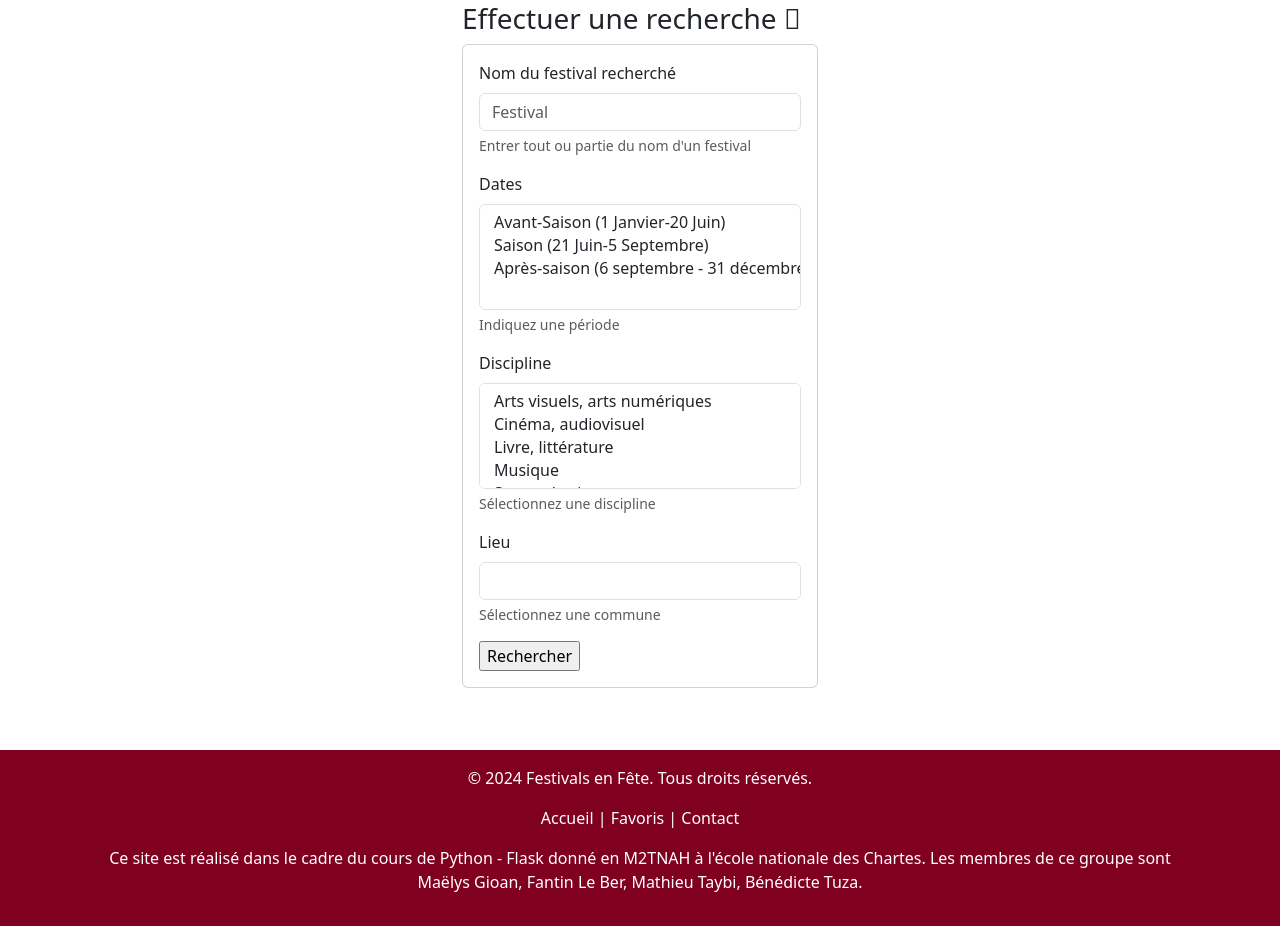
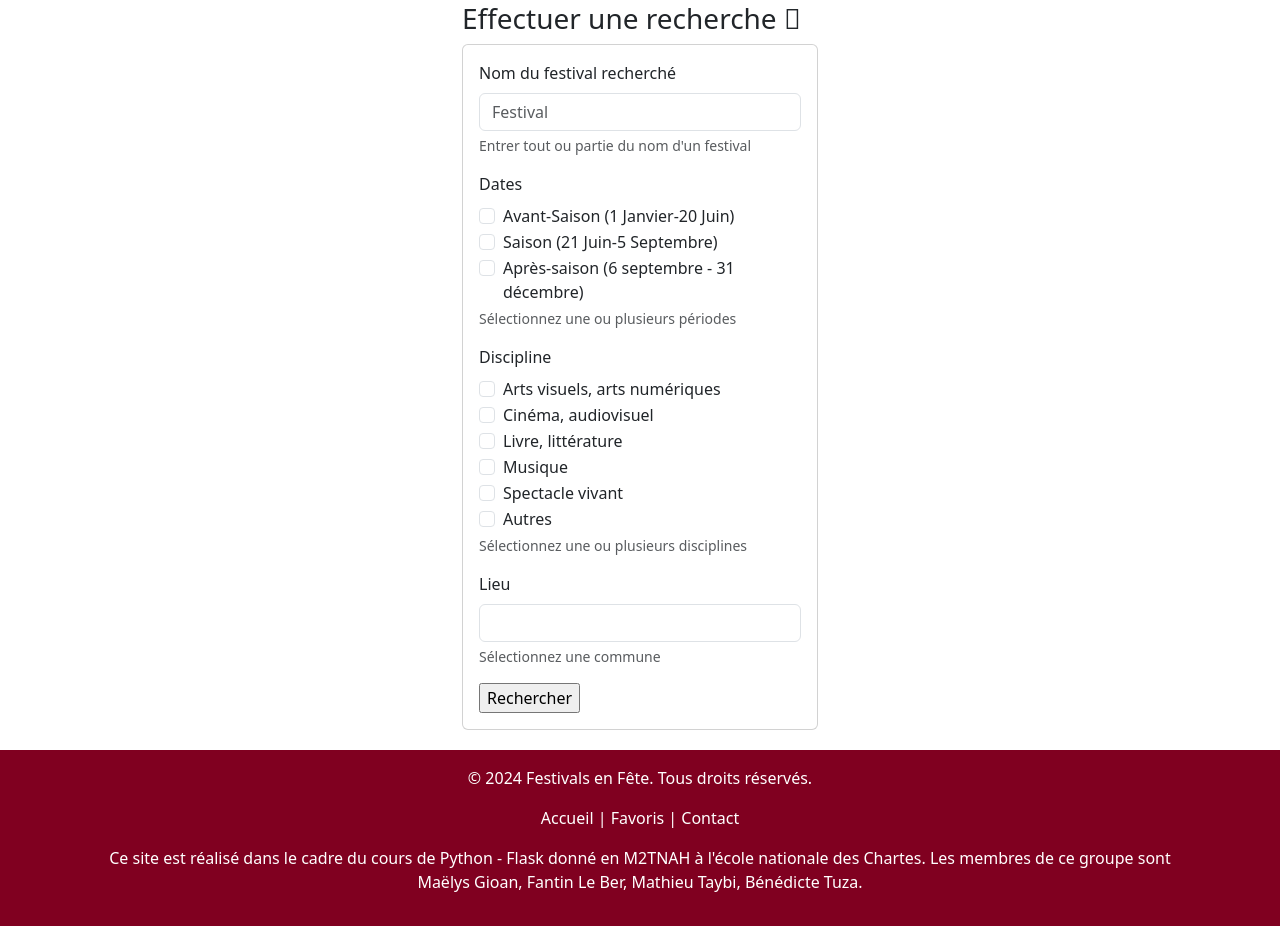
Before and after one commit to May8326/Un-festival-pres-de-chez-moi, a Flask app: page /recherche in a window 1280 px wide. Shown: the part 192-1118 px from the top of the page. Run offline with Flask 3, Linux system fonts and the light colour scheme; parts of the project's set-up code (start-up, migrations or seed data) failed here and were passed over; some libraries are stand-ins or nearby versions.

Commit message:
transformé en choix multiple

```diff
--- a/appli/app/templates/partials/formulaires/recherche.html
+++ b/appli/app/templates/partials/formulaires/recherche.html
@@ -9,20 +9,36 @@
 
     <div class="form-group">
         <label for="Période">Dates</label>
-        {{ form.periode(class_="form-control") }}
-        <small id="periode" class="form-text text-muted">Indiquez une période</small>
+        <div id="periode">
+            {% for value, label in form.periode.choices %}
+            <div class="form-check">
+                <input class="form-check-input" type="checkbox" name="periode" id="periode_{{ value }}" value="{{ value }}"
+                       {% if form.periode.data and value in form.periode.data %}checked{% endif %}>
+                <label class="form-check-label" for="periode_{{ value }}">{{ label }}</label>
+            </div>
+            {% endfor %}
+        </div>
+        <small id="periode" class="form-text text-muted">Sélectionnez une ou plusieurs périodes</small>
     </div>
 
     <div class="form-group">
         <label for="Discipline">Discipline</label>
-        {{ form.discipline(class_="form-control") }}
-        <small id="discipline" class="form-text text-muted"> Sélectionnez une discipline</small>
+        <div id="discipline">
+            {% for value, label in form.discipline.choices %}
+            <div class="form-check">
+                <input class="form-check-input" type="checkbox" name="discipline" id="discipline_{{ value }}" value="{{ value }}"
+                       {% if form.discipline.data and value in form.discipline.data %}checked{% endif %}>
+                <label class="form-check-label" for="discipline_{{ value }}">{{ label }}</label>
+            </div>
+            {% endfor %}
+        </div>
+        <small id="discipline" class="form-text text-muted">Sélectionnez une ou plusieurs disciplines</small>
     </div>
 
     <div class="form-group">
         <label for="Lieu">Lieu</label>
         {{ form.lieu(class_="form-control") }}
-        <small id="discipline" class="form-text text-muted"> Sélectionnez une commune</small>
+        <small id="discipline" class="form-text text-muted">Sélectionnez une commune</small>
     </div>
 
     <input type="submit" value="Rechercher">
```
